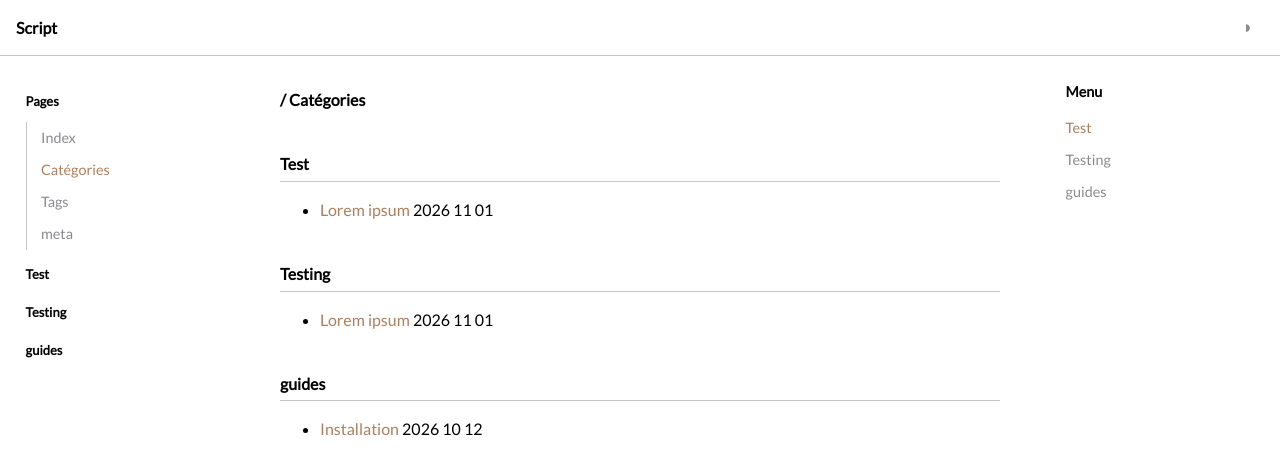
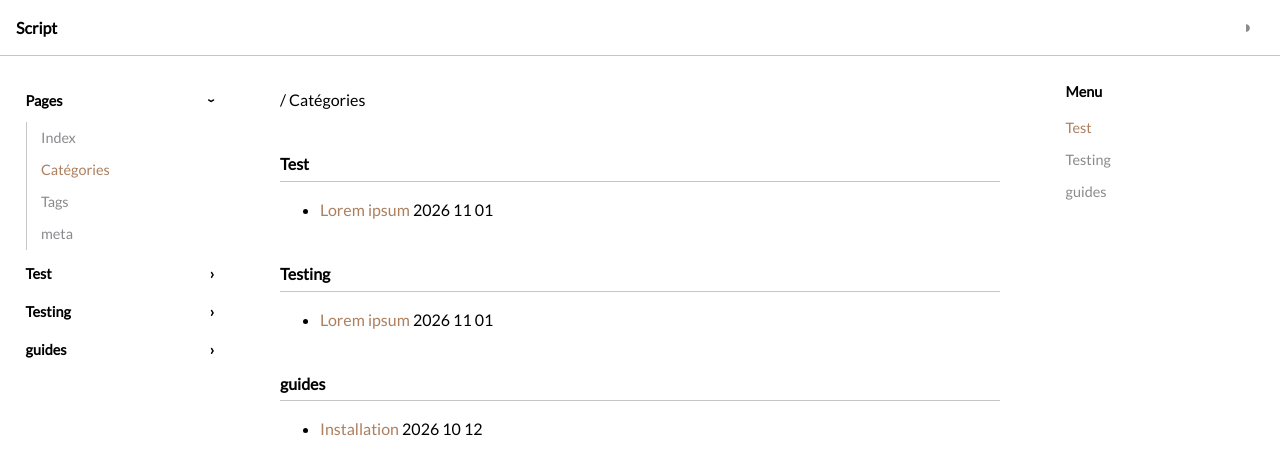
Before and after one commit to script-txt/script-txt.github.io, a Jekyll site: the page built from categories.html, in a window 1280 px wide. Shown: the top 475 px of the page. Built offline with Jekyll 4.4.1, drawn with Linux system fonts in a browser that asks for light colours.

Commit message:
Update default.html

```diff
--- a/_layouts/default.html
+++ b/_layouts/default.html
@@ -49,9 +49,9 @@
     background: var(--bg);
     border-bottom: 1px solid var(--border);
   }
-  header .logo { font-size: 1rem; font-weight: bold; color: inherit;}
+  header .logo { font-size: 1rem; font-weight: bolder; color: inherit;}
   header button { background: none; border: 0; color: inherit; cursor: pointer; }
-  #menu-btn { display: none; font-size: 1em; }
+  #menu-btn { display: none; font-size: 1rem; }
   .theme-btn {
     margin-left: auto; width: 2.25rem; height: 2.25rem; display: grid; place-items: center;
     border-radius: .375rem; color: var(--muted); font-size: 1.1rem;
@@ -73,7 +73,7 @@
     height: calc(100vh - var(--header-h));
     overflow-y: auto;
     padding: 1.5rem 1rem;
-    font-size: .9em;
+    font-size: .9rem;
   }
   aside ul { list-style: none; margin: 0; padding: 0; }
   aside li a { display: block; padding: .25rem .6rem; border-radius: .375rem; color: var(--muted); }
@@ -85,22 +85,22 @@
   .sidebar summary {
     display: flex; justify-content: space-between; align-items: center;
     padding: .35rem .6rem; border-radius: .375rem;
-    font-weight: bold; font-size: .9em;
+    font-weight: bold; font-size: .9rem;
     cursor: pointer; list-style: none;
   }
-  /*.sidebar summary::-webkit-details-marker { display: none; }
-  .sidebar summary::after { content: "›"; transition: transform .15s; }*/
+  /*.sidebar summary::-webkit-details-marker { display: none; }*/
+  .sidebar summary::after { content: "›"; transition: transform .15s; }
   .sidebar details[open] > summary::after { transform: rotate(90deg); }
   .sidebar summary:hover { background: var(--hover); }
   .sidebar details ul { margin: .2rem 0 .4rem .6rem; padding-left: .3rem; border-left: 1px solid var(--border); }
 
-  .toc .toc-title { font-weight: bold; margin: 0 0 .5rem; padding-left: .6rem; }
+  .toc .toc-title { font-weight: bolder; margin: 0 0 .5rem; padding-left: .6rem; }
 
   /* Contenu : h1 = <b>, h2 <p> border-bottom */
   main { padding: 2rem 2.5rem 4rem; max-width: 50rem; width: 100%; }
-  main h1 { font-size: 1em; font-weight: bold; /*line-height: inherit;*/ margin: 0 0 1rem; }
+  main h1 { font-size: 1rem; font-weight: normal; /*line-height: inherit;*/ margin: 0 0 1rem; }
   main h2 {
-    font-size: 1em; font-weight: bold; /*line-height: inherit;*/
+    font-size: 1rem; font-weight: bolder; /*line-height: inherit;*/
     margin: 2.5rem 0 1rem; padding-bottom: .3rem;
     border-bottom: 1px solid var(--border);
   }
```
